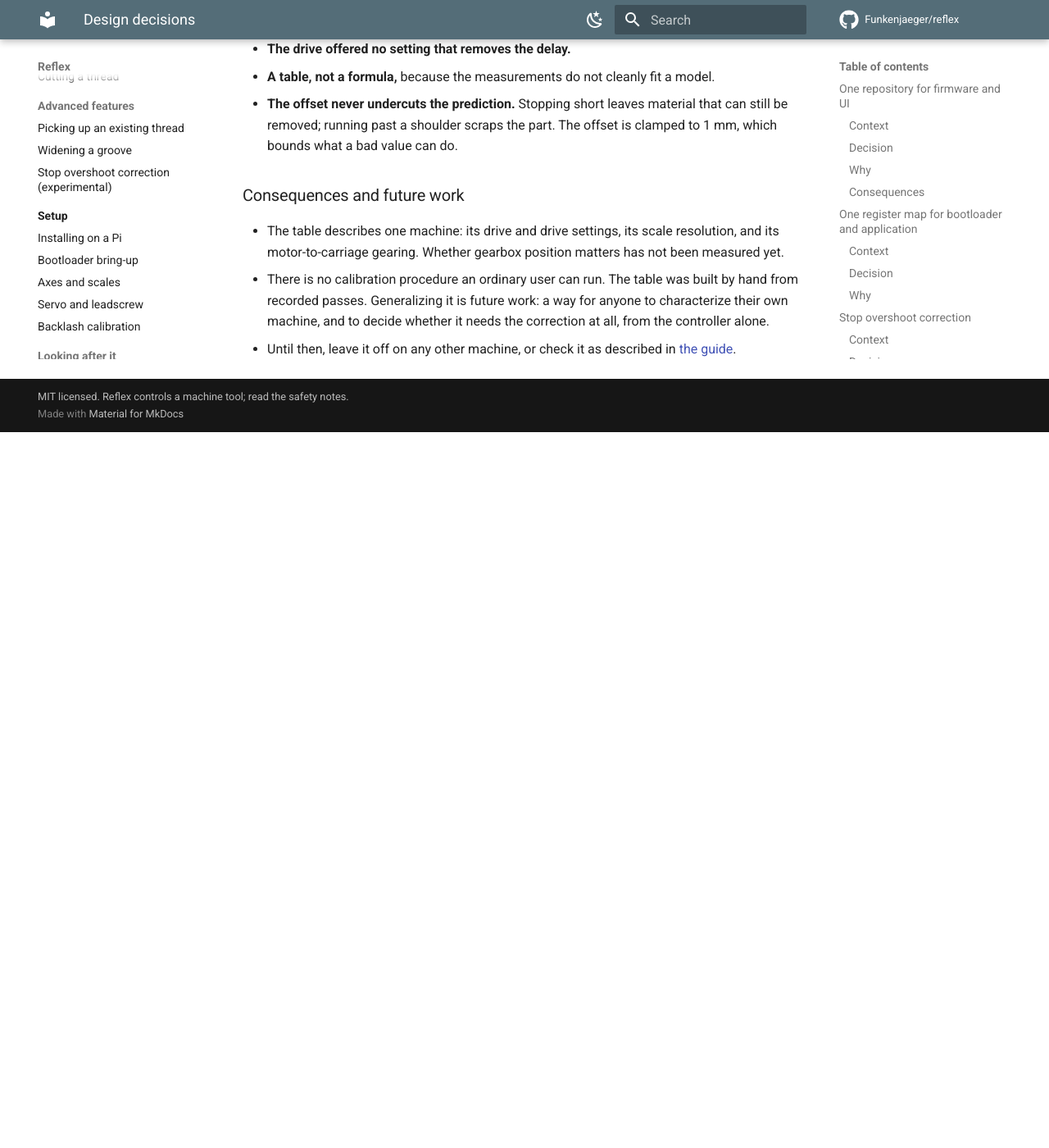
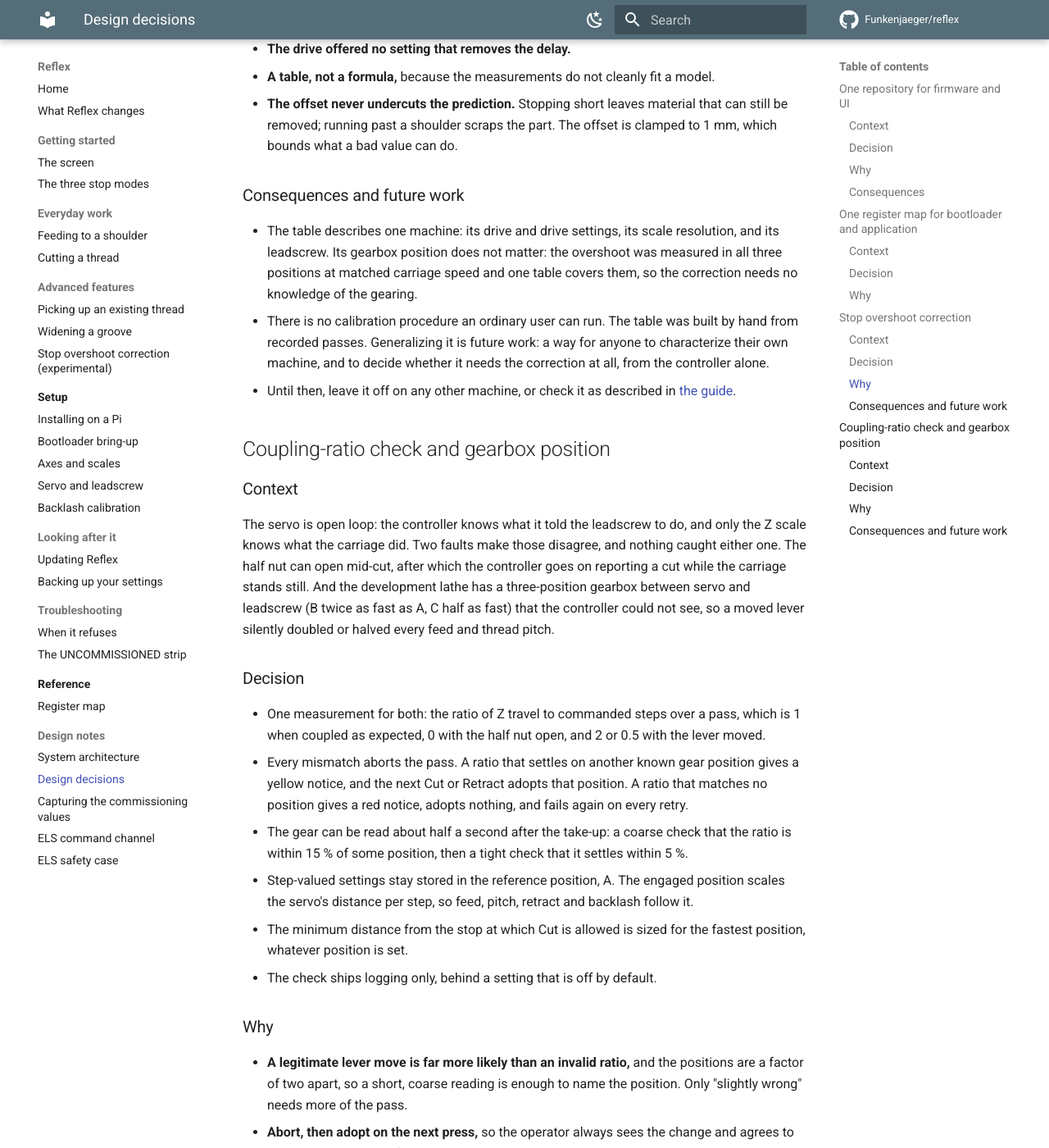
Before and after one commit to Funkenjaeger/reflex, an MkDocs documentation site: the page built from docs/design/decisions.md, in a window 1280 px wide and 1400 px high, scrolled down 2243 px. Shown: the whole window at 82% size. Built offline with MkDocs 1.6.1 and Material for MkDocs 9.7.7, drawn with Linux system fonts in a browser that asks for light colours; comment, search, counter and statistics services are not loaded; before the commit the page ends 2770 px from its top, so only the background shows below that; some of the changed text lies outside the part shown.

Commit message:
docs: coupling check and gearbox position in the refusal page and decisions
- when-it-refuses.md gains a Coupling check section (four messages) and
  the calibration's gearbox refusal, generated from the same code the UI
  renders. The calibration text moves into els_cal.gearbox_refusal_text so
  the generator can reach it.
- decisions.md: a record for the coupling-ratio check and gearbox
  position. The overshoot record no longer says the gearbox is unmeasured:
  one table covers all three positions.
- The overshoot guide drops the gearbox from what invalidates the table on
  the development lathe, and keeps the caution for other machines.

Co-Authored-By: Claude Opus 5.5 <noreply@anthropic.com>

```diff
--- a/docs/design/decisions.md
+++ b/docs/design/decisions.md
@@ -98,11 +98,69 @@ Fire the stop early by the overshoot predicted for the current feed rate.
 ### Consequences and future work
 
 - The table describes one machine: its drive and drive settings, its scale
-  resolution, and its motor-to-carriage gearing. Whether gearbox position
-  matters has not been measured yet.
+  resolution, and its leadscrew. Its gearbox position does not matter: the
+  overshoot was measured in all three positions at matched carriage speed
+  and one table covers them, so the correction needs no knowledge of the
+  gearing.
 - There is no calibration procedure an ordinary user can run. The table was
   built by hand from recorded passes. Generalizing it is future work: a way for
   anyone to characterize their own machine, and to decide whether it needs the
   correction at all, from the controller alone.
 - Until then, leave it off on any other machine, or check it as described in
   [the guide](../guide/stop-overshoot-correction.md).
+
+## Coupling-ratio check and gearbox position
+
+### Context
+
+The servo is open loop: the controller knows what it told the leadscrew to do,
+and only the Z scale knows what the carriage did. Two faults make those
+disagree, and nothing caught either one. The half nut can open mid-cut, after
+which the controller goes on reporting a cut while the carriage stands still.
+And the development lathe has a three-position gearbox between servo and
+leadscrew (B twice as fast as A, C half as fast) that the controller could not
+see, so a moved lever silently doubled or halved every feed and thread pitch.
+
+### Decision
+
+- One measurement for both: the ratio of Z travel to commanded steps over a
+  pass, which is 1 when coupled as expected, 0 with the half nut open, and 2 or
+  0.5 with the lever moved.
+- Every mismatch aborts the pass. A ratio that settles on another known gear
+  position gives a yellow notice, and the next Cut or Retract adopts that
+  position. A ratio that matches no position gives a red notice, adopts
+  nothing, and fails again on every retry.
+- The gear can be read about half a second after the take-up: a coarse check
+  that the ratio is within 15 % of some position, then a tight check that it
+  settles within 5 %.
+- Step-valued settings stay stored in the reference position, A. The engaged
+  position scales the servo's distance per step, so feed, pitch, retract and
+  backlash follow it.
+- The minimum distance from the stop at which Cut is allowed is sized for the
+  fastest position, whatever position is set.
+- The check ships logging only, behind a setting that is off by default.
+
+### Why
+
+- **A legitimate lever move is far more likely than an invalid ratio,** and the
+  positions are a factor of two apart, so a short, coarse reading is enough to
+  name the position. Only "slightly wrong" needs more of the pass.
+- **Abort, then adopt on the next press,** so the operator always sees the
+  change and agrees to it, and a pass is never finished at a ratio nobody chose.
+- **The start distance covers the fastest position** because the take-up and,
+  when threading, the phase correction run before the check has a reading, and
+  the stop cannot cancel motion already committed. The same review found the
+  distance sized for a correction of one leadscrew pitch, when the correction
+  can be one thread pitch; it now uses the larger.
+
+### Consequences and future work
+
+- The gear positions and their factors are hard-coded for one lathe. Making
+  them configurable is future work.
+- The thresholds come from replaying recorded passes in air, in all three
+  positions, plus two real half-nut openings. No recording has a cutting load
+  or a retract under the check, which is why it ships logging only.
+- Backlash calibration only runs in the reference position.
+- In thread mode the phase correction runs before the check can read, so the
+  first pass after a lever move cuts briefly at the wrong pitch before the
+  check stops it.
```
Also changed, not shown: docs/guide/stop-overshoot-correction.md (+6 -5 lines), docs/guide/when-it-refuses.md (+24 -0 lines), 2 other files.
